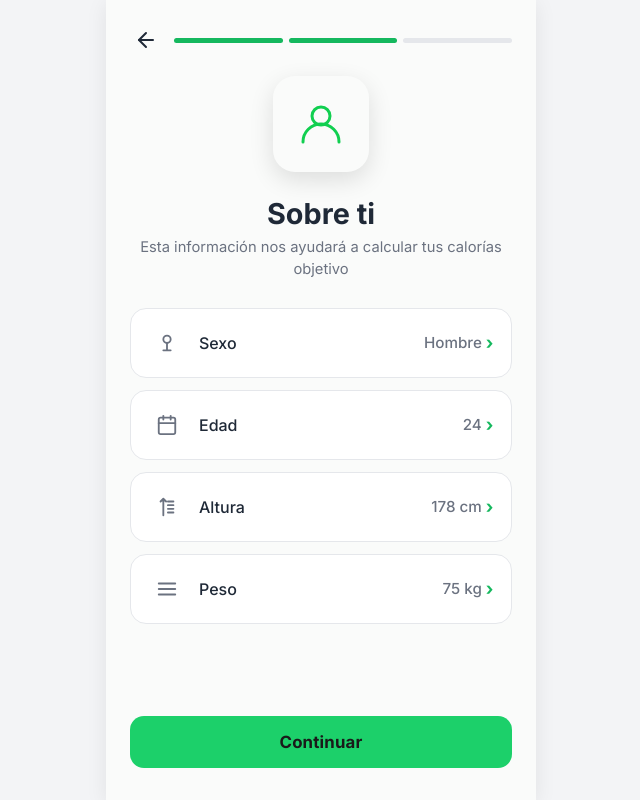
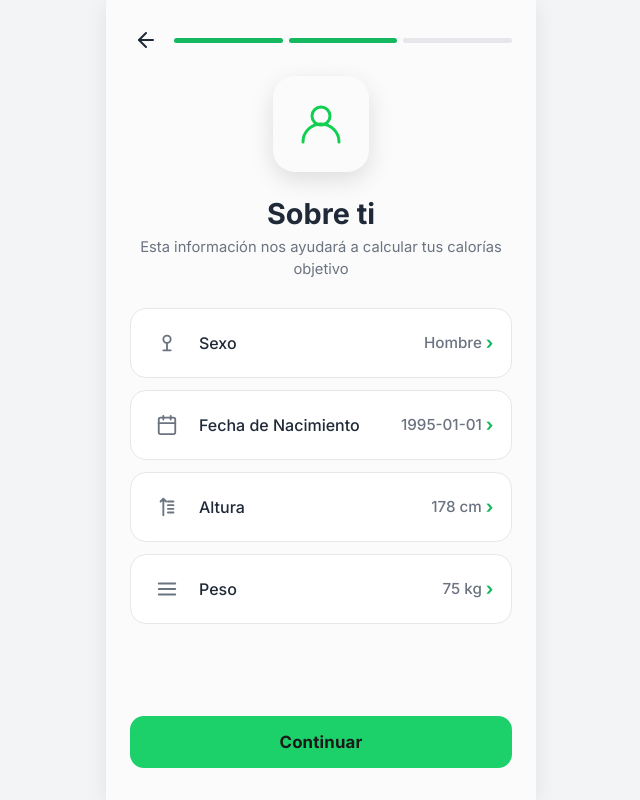
Before and after one commit to danielpulid0/NutrIAssist, a PHP site: page /nutriassist/views/onboarding_2.php in a window 1280 px wide. Shown: the whole page, without its empty margins (319-959 px from the left). Run offline with PHP 8.4, Linux system fonts and the light colour scheme; the visitor is signed in with stand-in values (Sample User, id 1).

Commit message:
confirmación de contraseña y uso de date

```diff
--- a/controllers/perfil_controller.php
+++ b/controllers/perfil_controller.php
@@ -18,9 +18,11 @@ if (!$user) {
     exit();
 }
 
-$edad = 24; // Default
+$fecha_nacimiento = '1995-01-01'; // Default
+$edad = 24;
 if (!empty($user['fecha_nacimiento']) && $user['fecha_nacimiento'] != '0000-00-00') {
-    $nacimiento = new DateTime($user['fecha_nacimiento']);
+    $fecha_nacimiento = $user['fecha_nacimiento'];
+    $nacimiento = new DateTime($fecha_nacimiento);
     $hoy = new DateTime();
     $edad = $hoy->diff($nacimiento)->y;
 }
--- a/controllers/procesar_registro.php
+++ b/controllers/procesar_registro.php
@@ -13,11 +13,13 @@ require_once '../config/conexion.php';
     $nombre = trim($_POST['nombre'] ?? '');
     $email = trim($_POST['email'] ?? '');
     $password_plana = $_POST['password'] ?? '';
+    $confirm_password = $_POST['confirm_password'] ?? '';
 
     // Validaciones
-    $validator->required($_POST, ['nombre', 'email', 'password'])
+    $validator->required($_POST, ['nombre', 'email', 'password', 'confirm_password'])
               ->email($email)
-              ->password($password_plana);
+              ->password($password_plana)
+              ->matches($password_plana, $confirm_password, 'password');
 
     if ($validator->hasErrors()) {
         $error = $validator->getFirstError();
--- a/views/onboarding_2.php
+++ b/views/onboarding_2.php
@@ -47,7 +47,7 @@ if ($_SERVER["REQUEST_METHOD"] == "POST" && isset($_POST['objetivo'])) {
         <!-- Formulario oculto con los verdaderos valores -->
         <form id="form-sobre-ti" action="onboarding_3.php" method="POST" class="flex-form-container">
             <input type="hidden" id="h-sexo"   name="sexo"   value="">
-            <input type="hidden" id="h-edad"   name="edad"   value="">
+            <input type="hidden" id="h-fecha"  name="fecha_nacimiento" value="">
             <input type="hidden" id="h-altura" name="altura" value="">
             <input type="hidden" id="h-peso"   name="peso"   value="">
 
@@ -68,7 +68,7 @@ if ($_SERVER["REQUEST_METHOD"] == "POST" && isset($_POST['objetivo'])) {
                     </span>
                 </div>
 
-                <div class="info-row" onclick="openSheet('edad')">
+                <div class="info-row" onclick="openSheet('fecha_nacimiento')">
                     <div class="info-row-icon">
                         <svg viewBox="0 0 24 24" fill="none" stroke="#6B7280" stroke-width="2" stroke-linecap="round" stroke-linejoin="round">
                             <rect x="3" y="4" width="18" height="18" rx="2" ry="2"/>
@@ -77,9 +77,9 @@ if ($_SERVER["REQUEST_METHOD"] == "POST" && isset($_POST['objetivo'])) {
                             <line x1="3"  y1="10" x2="21" y2="10"/>
                         </svg>
                     </div>
-                    <span class="info-row-label">Edad</span>
+                    <span class="info-row-label">Fecha de Nacimiento</span>
                     <span class="info-row-value">
-                        <span id="val-edad">24</span>
+                        <span id="val-fecha">1995-01-01</span>
                         <span class="chevron">›</span>
                     </span>
                 </div>
@@ -137,12 +137,12 @@ if ($_SERVER["REQUEST_METHOD"] == "POST" && isset($_POST['objetivo'])) {
         </div>
     </div>
 
-    <!-- Edad -->
-    <div class="sheet-overlay" id="sheet-edad" onclick="closeOnOverlay(event,'sheet-edad')">
+    <!-- Fecha de Nacimiento -->
+    <div class="sheet-overlay" id="sheet-fecha_nacimiento" onclick="closeOnOverlay(event,'sheet-fecha_nacimiento')">
         <div class="sheet">
-            <div class="sheet-title">Ingresa tu edad</div>
-            <input type="number" id="inp-edad" min="15" max="100" value="24" placeholder="Ej. 24">
-            <button class="sheet-confirm" onclick="confirmEdad()">Confirmar</button>
+            <div class="sheet-title">Selecciona tu fecha de nacimiento</div>
+            <input type="date" id="inp-fecha" value="1995-01-01">
+            <button class="sheet-confirm" onclick="confirmFecha()">Confirmar</button>
         </div>
     </div>
 
@@ -166,12 +166,12 @@ if ($_SERVER["REQUEST_METHOD"] == "POST" && isset($_POST['objetivo'])) {
 
     <script>
         // Estado interno
-        const state = { sexo: 'M', edad: 24, altura: 178, peso: 75 };
+        const state = { sexo: 'M', fecha: '1995-01-01', altura: 178, peso: 75 };
 
         // Inicializar valores en los campos ocultos
         window.onload = () => {
             document.getElementById('h-sexo').value   = state.sexo;
-            document.getElementById('h-edad').value   = state.edad;
+            document.getElementById('h-fecha').value  = state.fecha;
             document.getElementById('h-altura').value = state.altura;
             document.getElementById('h-peso').value   = state.peso;
         };
@@ -193,14 +193,14 @@ if ($_SERVER["REQUEST_METHOD"] == "POST" && isset($_POST['objetivo'])) {
             document.getElementById('h-sexo').value = v;
             closeSheet('sexo');
         }
-        function confirmEdad() {
-            const v = parseInt(document.getElementById('inp-edad').value);
-            if (v >= 15 && v <= 100) {
-                state.edad = v;
-                document.getElementById('val-edad').textContent = v;
-                document.getElementById('h-edad').value = v;
+        function confirmFecha() {
+            const v = document.getElementById('inp-fecha').value;
+            if (v) {
+                state.fecha = v;
+                document.getElementById('val-fecha').textContent = v;
+                document.getElementById('h-fecha').value = v;
             }
-            closeSheet('edad');
+            closeSheet('fecha_nacimiento');
         }
         function confirmAltura() {
             const v = parseInt(document.getElementById('inp-altura').value);
@@ -224,7 +224,7 @@ if ($_SERVER["REQUEST_METHOD"] == "POST" && isset($_POST['objetivo'])) {
         function submitForm() {
             // Asegurarnos de que todos los valores estén seteados
             if (!document.getElementById('h-sexo').value ||
-                !document.getElementById('h-edad').value ||
+                !document.getElementById('h-fecha').value ||
                 !document.getElementById('h-altura').value ||
                 !document.getElementById('h-peso').value) {
                 alert('Por favor completa todos los campos.');
--- a/views/onboarding_3.php
+++ b/views/onboarding_3.php
@@ -4,9 +4,9 @@ if (!isset($_SESSION['usuario_id'])) {
     header("Location: registro.html");
     exit();
 }
-if ($_SERVER["REQUEST_METHOD"] == "POST" && isset($_POST['edad'])) {
+if ($_SERVER["REQUEST_METHOD"] == "POST" && isset($_POST['fecha_nacimiento'])) {
     $_SESSION['onboarding_sexo']   = $_POST['sexo'];
-    $_SESSION['onboarding_edad']   = $_POST['edad'];
+    $_SESSION['onboarding_fecha_nacimiento'] = $_POST['fecha_nacimiento'];
     $_SESSION['onboarding_altura'] = $_POST['altura'];
     $_SESSION['onboarding_peso']   = $_POST['peso'];
 }
--- a/views/perfil.php
+++ b/views/perfil.php
@@ -38,10 +38,9 @@ require_once 'includes/header.php';
         <div class="bio-card">
             <div class="bio-grid">
                 <div class="input-group">
-                    <label class="input-label">Edad</label>
+                    <label class="input-label">Fecha de Nacimiento</label>
                     <div class="input-box">
-                        <input type="number" name="edad" value="<?= $edad ?>" required>
-                        <span>años</span>
+                        <input type="date" name="fecha_nacimiento" value="<?= $fecha_nacimiento ?>" required>
                     </div>
                 </div>
                 <div class="input-group">
```
Also changed, not shown: controllers/procesar_onboarding.php (+7 -7 lines), controllers/procesar_perfil.php (+6 -7 lines), utils/Validator.php (+10 -0 lines), views/registro.html (+28 -9 lines).
